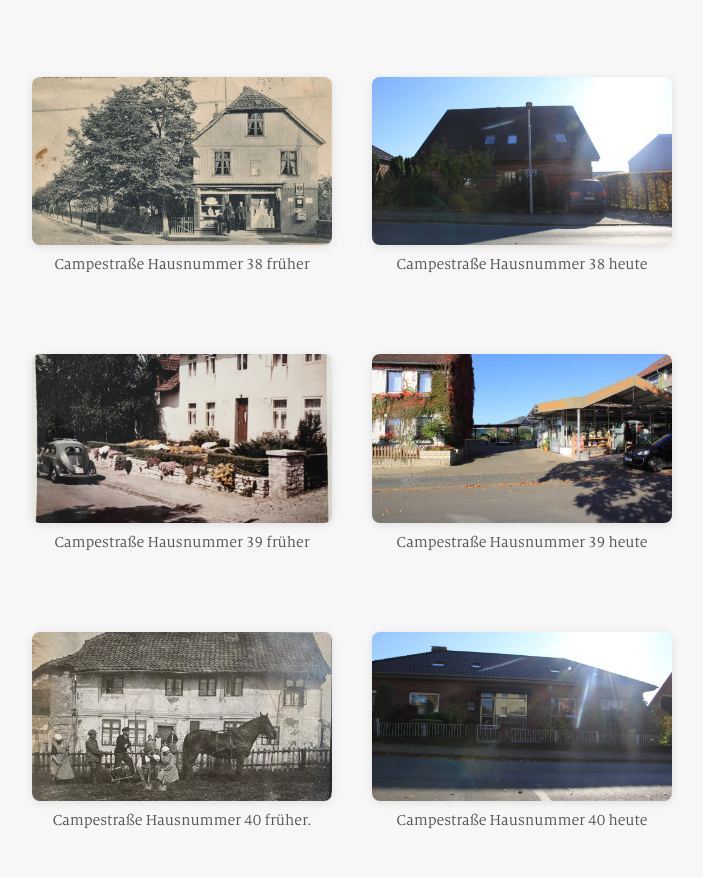
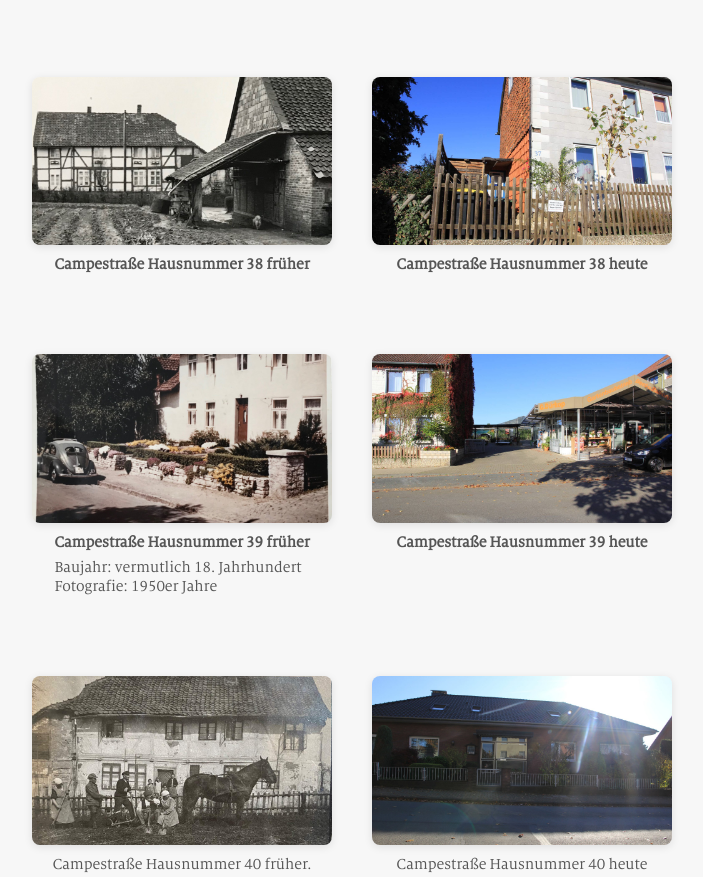
Before and after one commit to AusstellungMW/ausstellung-mw, a plain HTML site: page index.html in a window 1280 px wide. Shown: the part 2747-3624 px from the top of the page, without its empty margins (288-991 px from the left). Drawn offline with Linux system fonts and the light colour scheme.

Commit message:
Update index.html

```diff
--- a/index.html
+++ b/index.html
@@ -264,25 +264,37 @@
 
   <div class="pair-section">
   <div class="pair">
-      <img src="alt6.jpg" alt="früher">
-      <div class="caption">Campestraße Hausnummer 38 früher</div>
+    <img src="alt5.jpg" alt="früher">
+    <div class="caption" style="text-align: left;">
+      <strong>Campestraße Hausnummer 38 früher</strong>
+    </div>
   </div>
   <div class="pair">
-      <img src="neu6.jpg" alt="heute">
-      <div class="caption">Campestraße Hausnummer 38 heute</div>
+    <img src="neu5.jpg" alt="heute">
+    <div class="caption" style="text-align: left;">
+      <strong>Campestraße Hausnummer 38 heute</strong>
     </div>
   </div>
+</div>
+
 
  <div class="pair-section">
   <div class="pair">
     <img src="alt7.jpg" alt="früher">
-      <div class="caption">Campestraße Hausnummer 39 früher</div>
+    <div class="caption" style="text-align: left;">
+      <strong>Campestraße Hausnummer 39 früher</strong><br>
+      <span style="display: block; margin-top: 6px;">Baujahr: vermutlich 18. Jahrhundert</span>
+      <span>Fotografie: 1950er Jahre</span>
+    </div>
   </div>
   <div class="pair">
     <img src="neu7.jpg" alt="heute">
-      <div class="caption">Campestraße Hausnummer 39 heute</div>
+    <div class="caption" style="text-align: left;">
+      <strong>Campestraße Hausnummer 39 heute</strong>
     </div>
   </div>
+</div>
+
 
   <div class="pair-section">
     <div class="pair">
```
Lines whose indentation alone changed are shown as unchanged.
